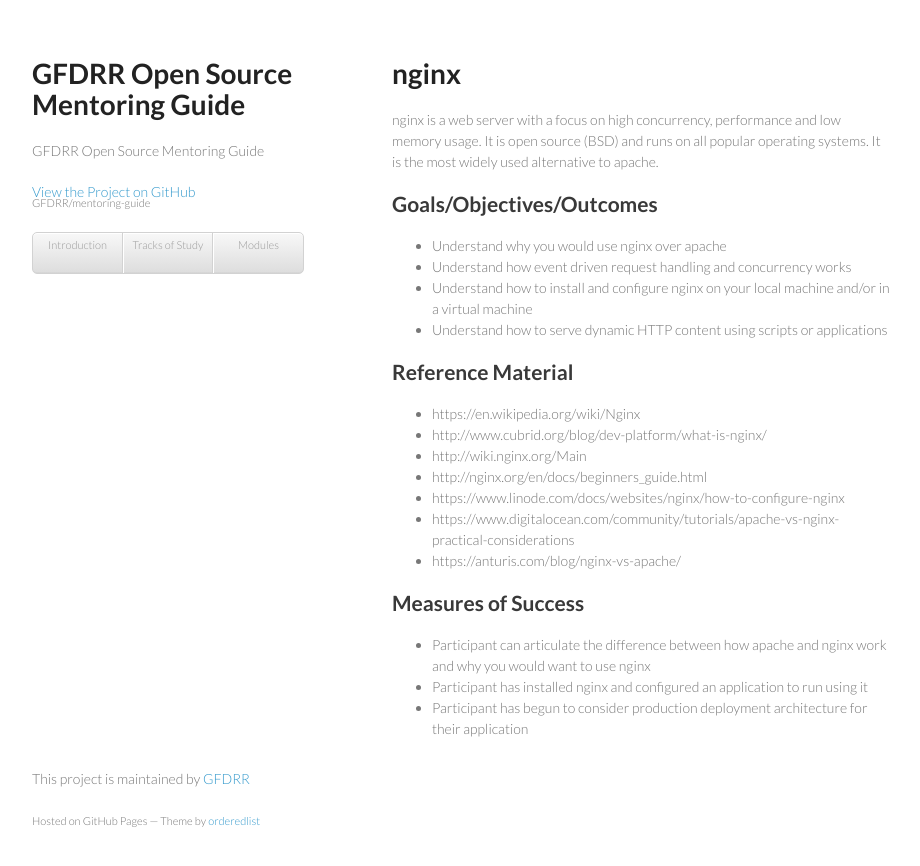
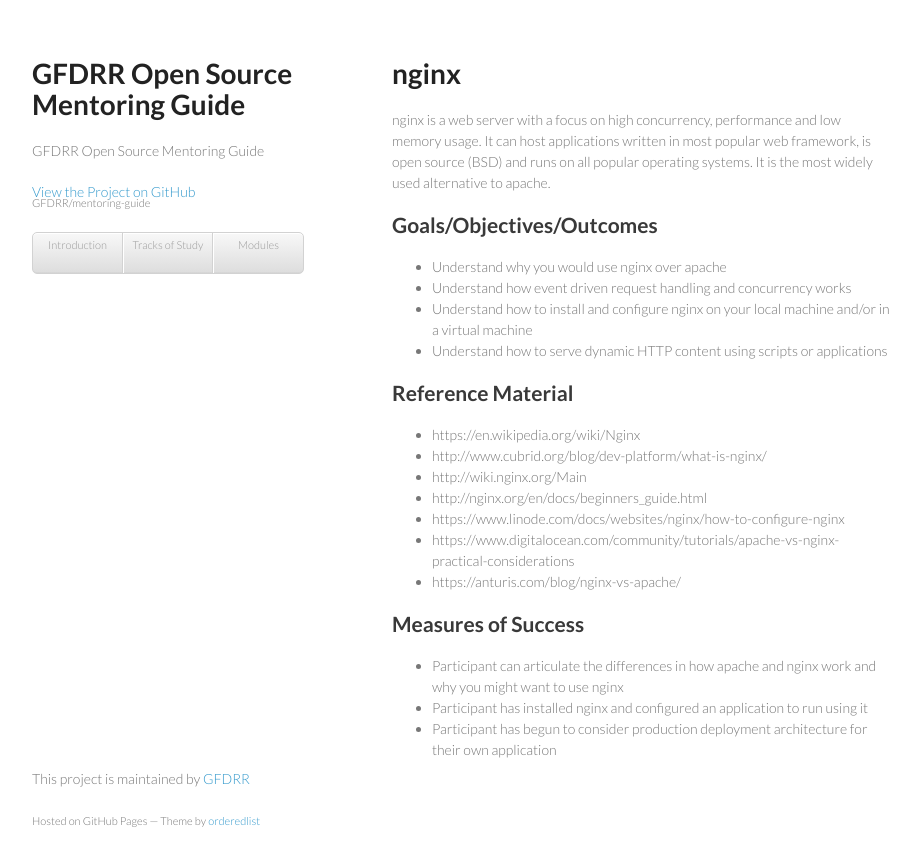
Before and after one commit to GFDRR/mentoring-guide, a Jekyll site: the page built from _modules/web_servers/nginx.md, in a window 1280 px wide. Shown: the top 866 px of the page, without its empty margins (178-1098 px from the left). Built offline with Jekyll 4.4.1, drawn with Linux system fonts in a browser that asks for light colours.

Commit message:
some rewording in nginx

```diff
--- a/_modules/web_servers/nginx.md
+++ b/_modules/web_servers/nginx.md
@@ -7,7 +7,7 @@
 nginx
 =====
 
-nginx is a web server with a focus on high concurrency, performance and low memory usage. It is open source (BSD) and runs on all popular operating systems. It is the most widely used alternative to apache.
+nginx is a web server with a focus on high concurrency, performance and low memory usage. It can host applications written in most popular web framework, is open source (BSD) and runs on all popular operating systems. It is the most widely used alternative to apache.
 
 Goals/Objectives/Outcomes
 -------------------------
@@ -31,6 +31,6 @@
 Measures of Success
 -------------------
 
-* Participant can articulate the difference between how apache and nginx work and why you would want to use nginx
+* Participant can articulate the differences in how apache and nginx work and why you might want to use nginx
 * Participant has installed nginx and configured an application to run using it
-* Participant has begun to consider production deployment architecture for their application
+* Participant has begun to consider production deployment architecture for their own application
```
